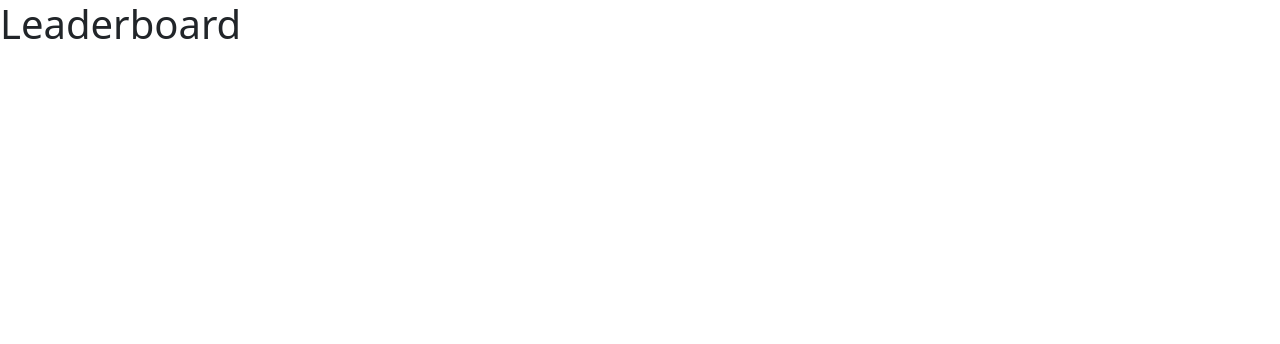
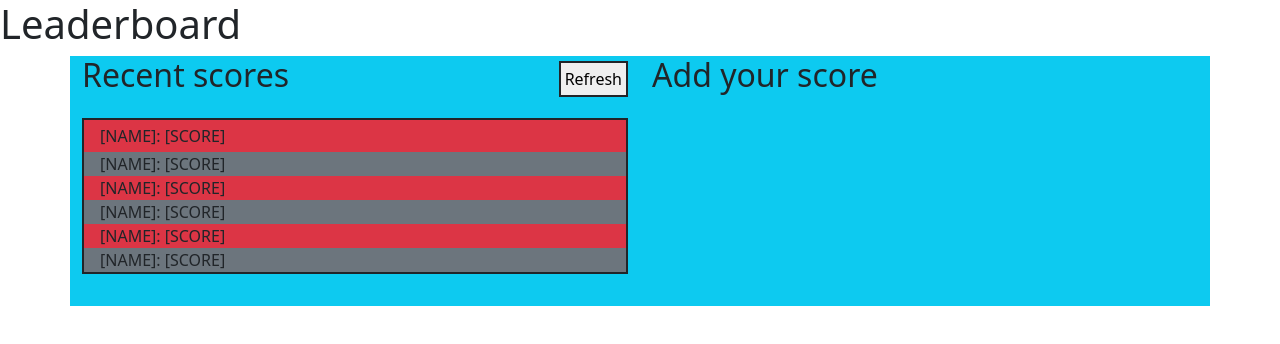
Before and after one commit to Yothu/leaderboard-api-project, a website built with webpack: page src/index.html in a window 1280 px wide. Built offline with nearby package versions, Linux system fonts and the light colour scheme.

Commit message:
Add recent-scores basic UI

```diff
--- a/src/index.html
+++ b/src/index.html
@@ -1,13 +1,57 @@
 <!DOCTYPE html>
 <html lang="en">
+
 <head>
-    <meta charset="UTF-8">
-    <meta name="viewport" content="width=device-width, initial-scale=1.0">
-    <link href="https://cdn.jsdelivr.net/npm/bootstrap@5.0.2/dist/css/bootstrap.min.css" rel="stylesheet" integrity="sha384-EVSTQN3/azprG1Anm3QDgpJLIm9Nao0Yz1ztcQTwFspd3yD65VohhpuuCOmLASjC" crossorigin="anonymous">
-    <title>Leaderboard</title>
+  <meta charset="UTF-8">
+  <meta name="viewport" content="width=device-width, initial-scale=1.0">
+  <link href="https://cdn.jsdelivr.net/npm/bootstrap@5.0.2/dist/css/bootstrap.min.css" rel="stylesheet"
+    integrity="sha384-EVSTQN3/azprG1Anm3QDgpJLIm9Nao0Yz1ztcQTwFspd3yD65VohhpuuCOmLASjC" crossorigin="anonymous">
+  <title>Leaderboard</title>
 </head>
+
 <body>
+  <div>
     <h1>Leaderboard</h1>
-    <script src="https://cdn.jsdelivr.net/npm/bootstrap@5.0.2/dist/js/bootstrap.bundle.min.js" integrity="sha384-MrcW6ZMFYlzcLA8Nl+NtUVF0sA7MsXsP1UyJoMp4YLEuNSfAP+JcXn/tWtIaxVXM" crossorigin="anonymous"></script>
+    <div class="container bg-info">
+      <div class="row">
+        <div class="col">
+          <div class="d-flex align-items-center justify-content-between">
+            <h2>Recent scores</h2>
+            <button type="button" class="p-1 border border-2 border-dark">Refresh</button>
+          </div>
+          <div class="score-list-container py-3">
+            <ul class="score-list border border-2 border-dark list-unstyled">
+              <li class="ps-3 py-1 bg-danger">
+                <p class="name m-0">[NAME]: [SCORE]</p>
+              </li>
+              <li class="ps-3 bg-secondary">
+                <p class="name m-0">[NAME]: [SCORE]</p>
+              </li>
+              <li class="ps-3 bg-danger">
+                <p class="name m-0">[NAME]: [SCORE]</p>
+              </li>
+              <li class="ps-3 bg-secondary">
+                <p class="name m-0">[NAME]: [SCORE]</p>
+              </li>
+              <li class="ps-3 bg-danger">
+                <p class="name m-0">[NAME]: [SCORE]</p>
+              </li>
+              <li class="ps-3 bg-secondary">
+                <p class="name m-0">[NAME]: [SCORE]</p>
+              </li>
+            </ul>
+          </div>
+        </div>
+        <div class="col">
+          <h2>Add your score</h2>
+
+        </div>
+      </div>
+    </div>
+  </div>
+  <script src="https://cdn.jsdelivr.net/npm/bootstrap@5.0.2/dist/js/bootstrap.bundle.min.js"
+    integrity="sha384-MrcW6ZMFYlzcLA8Nl+NtUVF0sA7MsXsP1UyJoMp4YLEuNSfAP+JcXn/tWtIaxVXM"
+    crossorigin="anonymous"></script>
 </body>
+
 </html>
```
Also changed, not shown: dist/index.bundle.js, dist/index.html, dist/shared.bundle.js.
